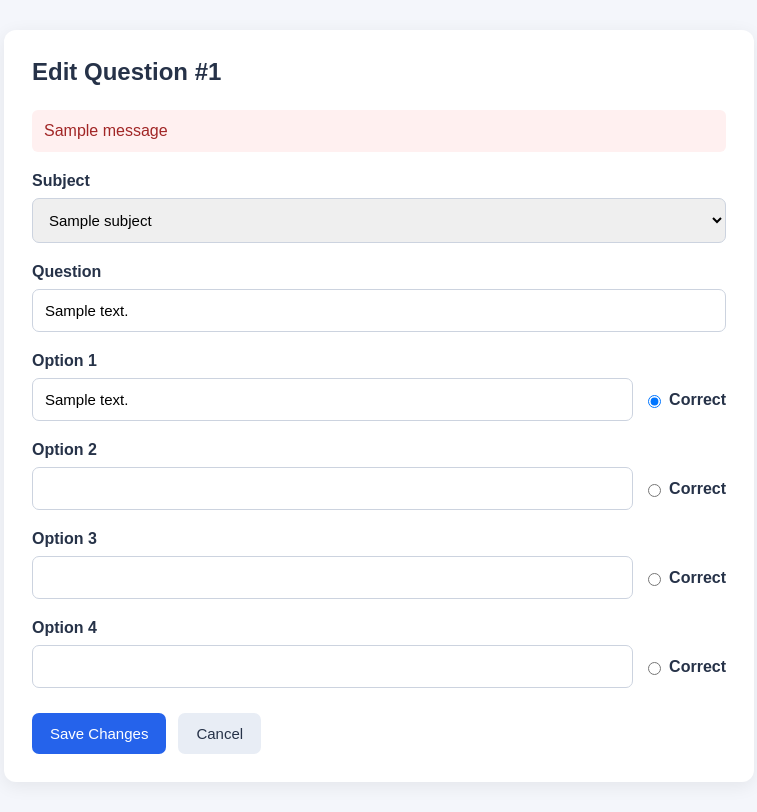
After one commit to buildwithsavan/Quizopedia, a Django app: page /questions/1/edit/ in a window 1280 px wide. The commit adds this page. Shown: the whole page, without its empty margins (261-1018 px from the left). Run offline with Django 5.2, Linux system fonts and the light colour scheme; a user stored in the database is signed in; tables that the repository leaves empty hold one stand-in row (values such as "Sample post"); one stand-in notice (Sample message) is shown.

Commit message:
Task 37: Add/update/delete to question and option

```diff
--- /dev/null
+++ b/reports/templates/reports/edit_question.html
@@ -0,0 +1,208 @@
+<!DOCTYPE html>
+<html lang="en">
+<head>
+    <meta charset="UTF-8">
+    <meta name="viewport" content="width=device-width, initial-scale=1.0">
+    <title>Edit Question | Quizopedia</title>
+
+    <style>
+        * {
+            box-sizing: border-box;
+        }
+
+        body {
+            margin: 0;
+            padding: 30px 16px;
+            font-family: Arial, sans-serif;
+            background: #f4f6fb;
+            color: #263248;
+        }
+
+        .container {
+            max-width: 750px;
+            margin: 0 auto;
+            padding: 28px;
+            background: #fff;
+            border-radius: 12px;
+            box-shadow: 0 4px 18px rgba(0, 0, 0, 0.07);
+        }
+
+        h2 {
+            margin-top: 0;
+            margin-bottom: 24px;
+        }
+
+        .field {
+            margin-bottom: 20px;
+        }
+
+        label {
+            display: block;
+            margin-bottom: 8px;
+            font-weight: 600;
+        }
+
+        input[type="text"],
+        select {
+            width: 100%;
+            padding: 12px;
+            border: 1px solid #ccd3df;
+            border-radius: 7px;
+            font-size: 15px;
+        }
+
+        .option {
+            display: flex;
+            align-items: center;
+            gap: 10px;
+            margin-bottom: 12px;
+        }
+
+        .option input[type="text"] {
+            flex: 1;
+            min-width: 0;
+        }
+
+        .option label {
+            display: flex;
+            align-items: center;
+            gap: 5px;
+            margin: 0;
+            white-space: nowrap;
+        }
+
+        .messages {
+            margin-bottom: 20px;
+        }
+
+        .message {
+            padding: 12px;
+            margin-bottom: 8px;
+            border-radius: 6px;
+            background: #fff0f0;
+            color: #a12626;
+        }
+
+        .actions {
+            display: flex;
+            flex-wrap: wrap;
+            gap: 12px;
+            margin-top: 25px;
+        }
+
+        .btn {
+            display: inline-block;
+            padding: 12px 18px;
+            border: none;
+            border-radius: 7px;
+            font-size: 15px;
+            text-decoration: none;
+            cursor: pointer;
+        }
+
+        .save-btn {
+            background: #2563eb;
+            color: white;
+        }
+
+        .cancel-btn {
+            background: #e8edf5;
+            color: #263248;
+        }
+
+        @media (max-width: 480px) {
+            .container {
+                padding: 20px 16px;
+            }
+
+            .option {
+                flex-wrap: wrap;
+            }
+        }
+    </style>
+</head>
+<body>
+
+<div class="container">
+    <h2>Edit Question #{{ question.id }}</h2>
+
+    {% if messages %}
+        <div class="messages">
+            {% for message in messages %}
+                <div class="message">{{ message }}</div>
+            {% endfor %}
+        </div>
+    {% endif %}
+
+    <form method="POST">
+        {% csrf_token %}
+
+        <div class="field">
+            <label for="subject">Subject</label>
+            <select name="subject" id="subject" required>
+                <option value="">Select Subject</option>
+
+                {% for subject in subjects %}
+                    <option value="{{ subject.id }}"
+                        {% if request.POST.subject %}
+                            {% if request.POST.subject == subject.id|stringformat:"s" %}selected{% endif %}
+                        {% else %}
+                            {% if subject.id == question.subject_id %}selected{% endif %}
+                        {% endif %}>
+                        {{ subject.name }}
+                    </option>
+                {% endfor %}
+            </select>
+        </div>
+
+        <div class="field">
+            <label for="question_text">Question</label>
+            <input
+                type="text"
+                id="question_text"
+                name="question_text"
+                value="{{ request.POST.question_text|default:question.question_text }}"
+                required
+            >
+        </div>
+
+        {% for option_value in option_values %}
+            <div class="field">
+                <label for="option_{{ forloop.counter }}">
+                    Option {{ forloop.counter }}
+                </label>
+
+                <div class="option">
+                    <input
+                        type="text"
+                        id="option_{{ forloop.counter }}"
+                        name="option_{{ forloop.counter }}"
+                        value="{{ option_value }}"
+                        required
+                    >
+
+                    <label>
+                        <input
+                            type="radio"
+                            name="correct_option"
+                            value="{{ forloop.counter }}"
+                            {% if correct_option == forloop.counter|stringformat:"s" %}checked{% endif %}
+                            required
+                        >
+                        Correct
+                    </label>
+                </div>
+            </div>
+
+        {% endfor %}
+        <div class="actions">
+            <button type="submit" class="btn save-btn">Save Changes</button>
+            <a href="{% url 'question_bank' %}" class="btn cancel-btn">
+                Cancel
+            </a>
+        </div>
+    </form>
+</div>
+
+</body>
+</html>
--- a/reports/urls.py
+++ b/reports/urls.py
@@ -19,6 +19,8 @@ urlpatterns = [
     path('profile/withdraw/', views.student_withdraw_update, name='student_withdraw_update'),
     path('question/create/', views.create_question, name='create_question'),
     path('questions/', views.question_bank, name='question_bank'),
+    path('questions/<int:question_id>/edit/', views.edit_question, name='edit_question'),
+    path('questions/<int:question_id>/delete/', views.delete_question, name='delete_question'),
     path('students/<int:student_id>/approve/', views.approve_student, name='approve_student'),
     path('students/<int:student_id>/reject/', views.reject_student, name='reject_student'),
     path('subjects/', views.subject_list, name='subject_list'),
--- a/reports/views.py
+++ b/reports/views.py
@@ -597,6 +597,94 @@ def create_question(request):
 
 
 @login_required
+def edit_question(request, question_id):
+    if not request.user.is_staff:
+        return redirect('home')
+
+    question = get_object_or_404(Question, pk=question_id)
+    subjects = Subject.objects.all().order_by('name')
+    options = list(question.option_set.order_by('id'))
+
+    if request.method == 'POST':
+        subject_id = request.POST.get('subject', '').strip()
+        question_text = request.POST.get('question_text', '').strip()
+        option_texts = [
+            request.POST.get(f'option_{i}', '').strip()
+            for i in range(1, 5)
+        ]
+        correct_option = request.POST.get('correct_option', '')
+
+        errors = []
+
+        try:
+            subject = Subject.objects.get(pk=subject_id)
+        except (Subject.DoesNotExist, ValueError, TypeError):
+            subject = None
+            errors.append('Please select a valid subject.')
+
+        if not question_text:
+            errors.append('Please enter the question.')
+
+        if any(not text for text in option_texts):
+            errors.append('Please fill in all four options.')
+
+        if correct_option not in {'1', '2', '3', '4'}:
+            errors.append('Please select exactly one correct option.')
+
+        if not errors:
+            with transaction.atomic():
+                question.subject = subject
+                question.question_text = question_text
+                question.save()
+
+                for index, option_text in enumerate(option_texts, start=1):
+                    if index <= len(options):
+                        option = options[index - 1]
+                        option.option_text = option_text
+                        option.is_answer = (str(index) == correct_option)
+                        option.save()
+                    else:
+                        Option.objects.create(
+                            question=question,
+                            option_text=option_text,
+                            is_answer=(str(index) == correct_option)
+                        )
+
+                for extra_option in options[4:]:
+                    extra_option.delete()
+
+            messages.success(request, 'Question updated successfully!')
+            return redirect('question_bank')
+
+        for error in errors:
+            messages.error(request, error)
+
+    return render(request, 'reports/edit_question.html', {
+        'question': question,
+        'subjects': subjects,
+        'options': options,
+        'option_values': [
+            request.POST.get(f'option_{i}', options[i - 1].option_text)
+            if i <= len(options) else ''
+            for i in range(1, 5)
+        ],
+        'correct_option': (
+            request.POST.get('correct_option')
+            or next(
+                (
+                    str(i)
+                    for i, option in enumerate(options, start=1)
+                    if option.is_answer
+                ),
+                ''
+            )
+        ),
+    })
+
+
+
+
+@login_required
 def subject_list(request):
     if not request.user.is_staff:
         messages.error(request, "Only administrators can manage subjects.")
@@ -1134,3 +1222,20 @@ def user_logout(request):
 
     auth_logout(request)
     return redirect('home')
+
+@login_required
+def delete_question(request, question_id):
+    if not request.user.is_staff:
+        return redirect('home')
+
+    if request.method != 'POST':
+        return redirect('question_bank')
+
+    question = get_object_or_404(Question, pk=question_id)
+    question.delete()
+
+    messages.success(
+        request,
+        'Question and its options deleted successfully!'
+    )
+    return redirect('question_bank')
```
Also changed, not shown: reports/templates/reports/question_bank.html (+43 -2 lines).
